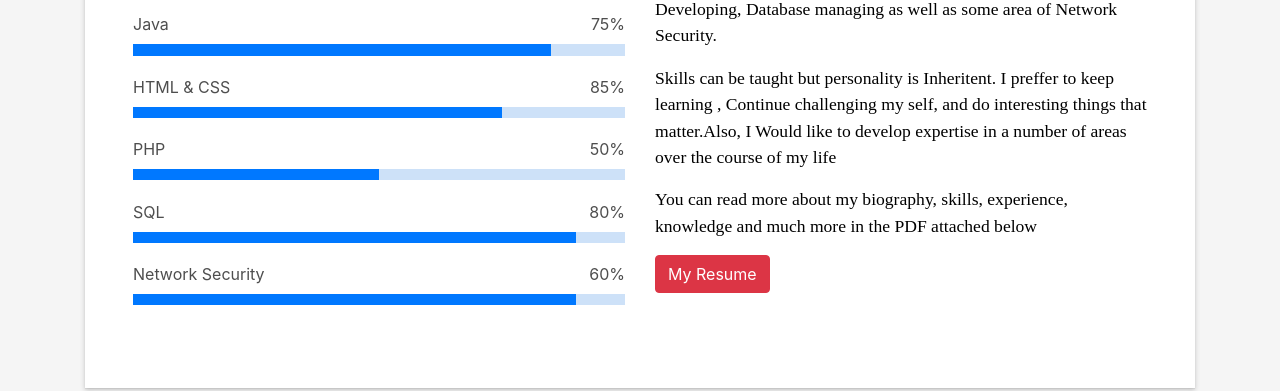
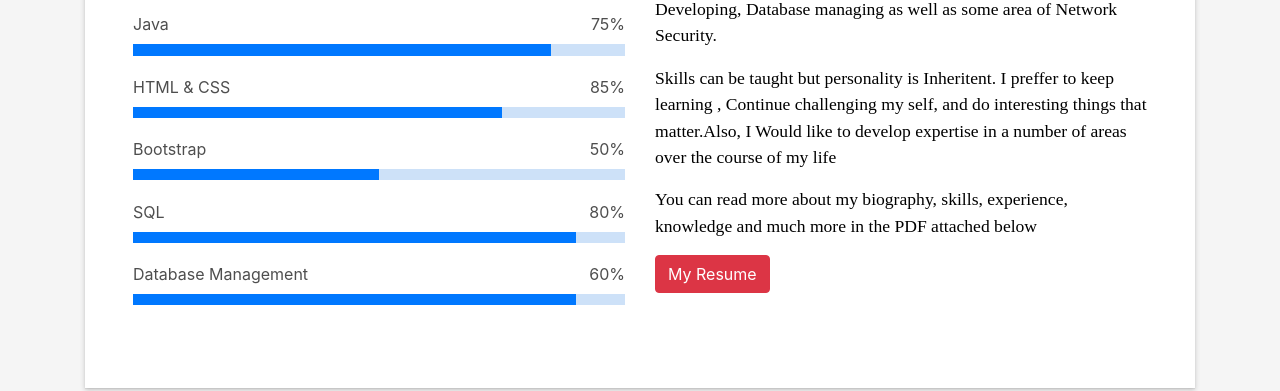
Before and after one commit to kavindaHG/kavindaHG.github.io, a plain HTML site: page index.html in a window 1280 px wide. Shown: the part 1140-1531 px from the top of the page. Drawn offline with Linux system fonts and the light colour scheme; files whose address does not match are found by name.

Commit message:
Update index.html
updated skills

```diff
--- a/index.html
+++ b/index.html
@@ -121,7 +121,7 @@
                     <div class="progress-bar" role="progressbar" style="width: 75%" aria-valuenow="75" aria-valuemin="0"
                       aria-valuemax="100"></div>
                   </div>
-                  <span>PHP</span> <span class="pull-right">50%</span>
+                  <span>Bootstrap</span> <span class="pull-right">50%</span>
                   <div class="progress">
                     <div class="progress-bar" role="progressbar" style="width: 50%" aria-valuenow="50" aria-valuemin="0"
                       aria-valuemax="100"></div>
@@ -131,7 +131,7 @@
                     <div class="progress-bar" role="progressbar" style="width: 90%" aria-valuenow="90" aria-valuemin="0"
                       aria-valuemax="100"></div>
                   </div>
-                  <span>Network Security</span> <span class="pull-right">60%</span>
+                  <span>Database Management</span> <span class="pull-right">60%</span>
                   <div class="progress">
                     <div class="progress-bar" role="progressbar" style="width: 90%" aria-valuenow="90" aria-valuemin="0"
                       aria-valuemax="100"></div>
```
